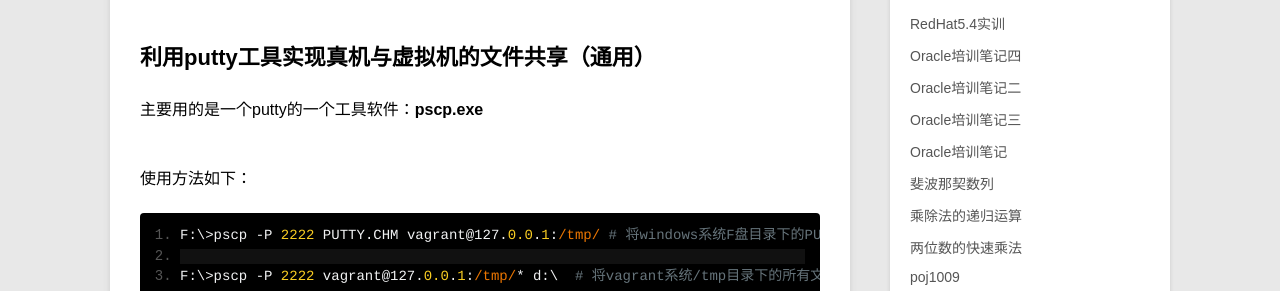
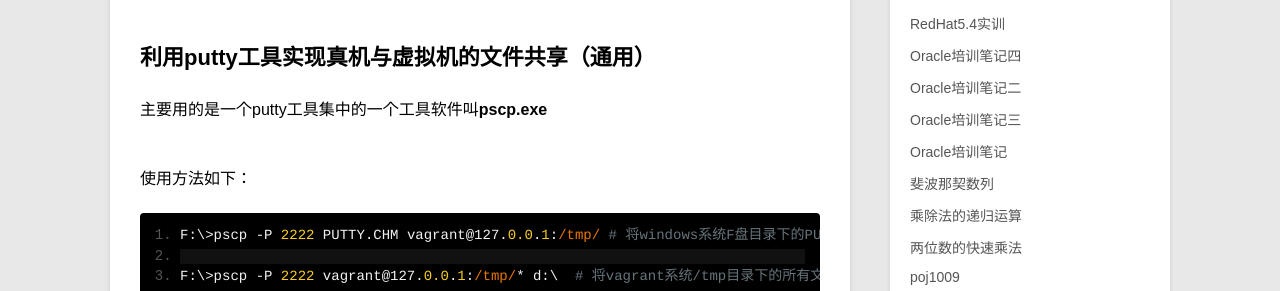
Before and after one commit to lihb/lihb.github.com, a Jekyll site: the page built from _posts/blog/2014-10-28-putty配合vagrant上传文件.md, in a window 1280 px wide. Shown: the part 371-662 px from the top of the page. Built offline with Jekyll 4.4.1, drawn with Linux system fonts in a browser that asks for light colours; Markdown is read by kramdown in place of the engine named in the settings; comment, search, counter and statistics services are not loaded.

Commit message:
修改了一条语句

```diff
--- a/_posts/blog/2014-10-28-putty配合vagrant上传文件.md
+++ b/_posts/blog/2014-10-28-putty配合vagrant上传文件.md
@@ -11,7 +11,7 @@ category: blog
 
 ## 利用putty工具实现真机与虚拟机的文件共享（通用）
 
-主要用的是一个putty的一个工具软件：**pscp.exe**
+主要用的是一个putty工具集中的一个工具软件叫**pscp.exe**
 
 使用方法如下：
 
```
